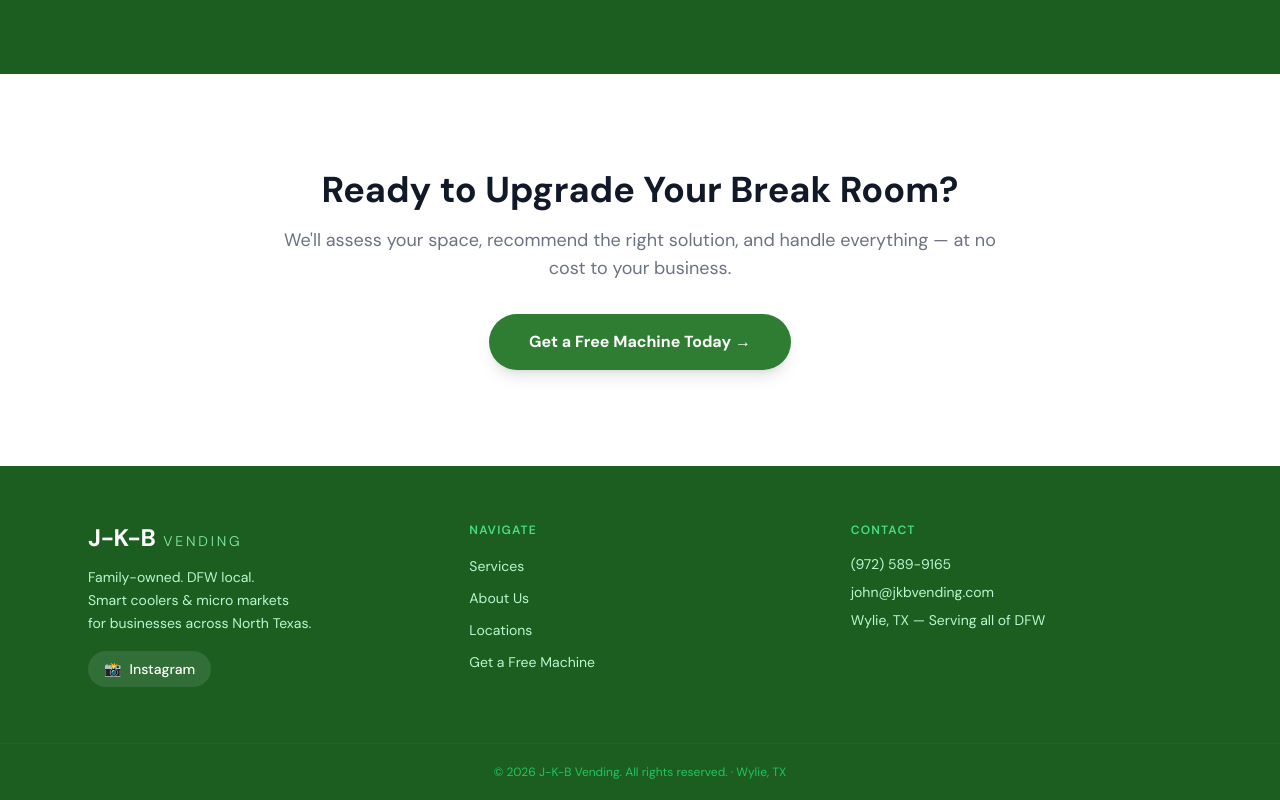
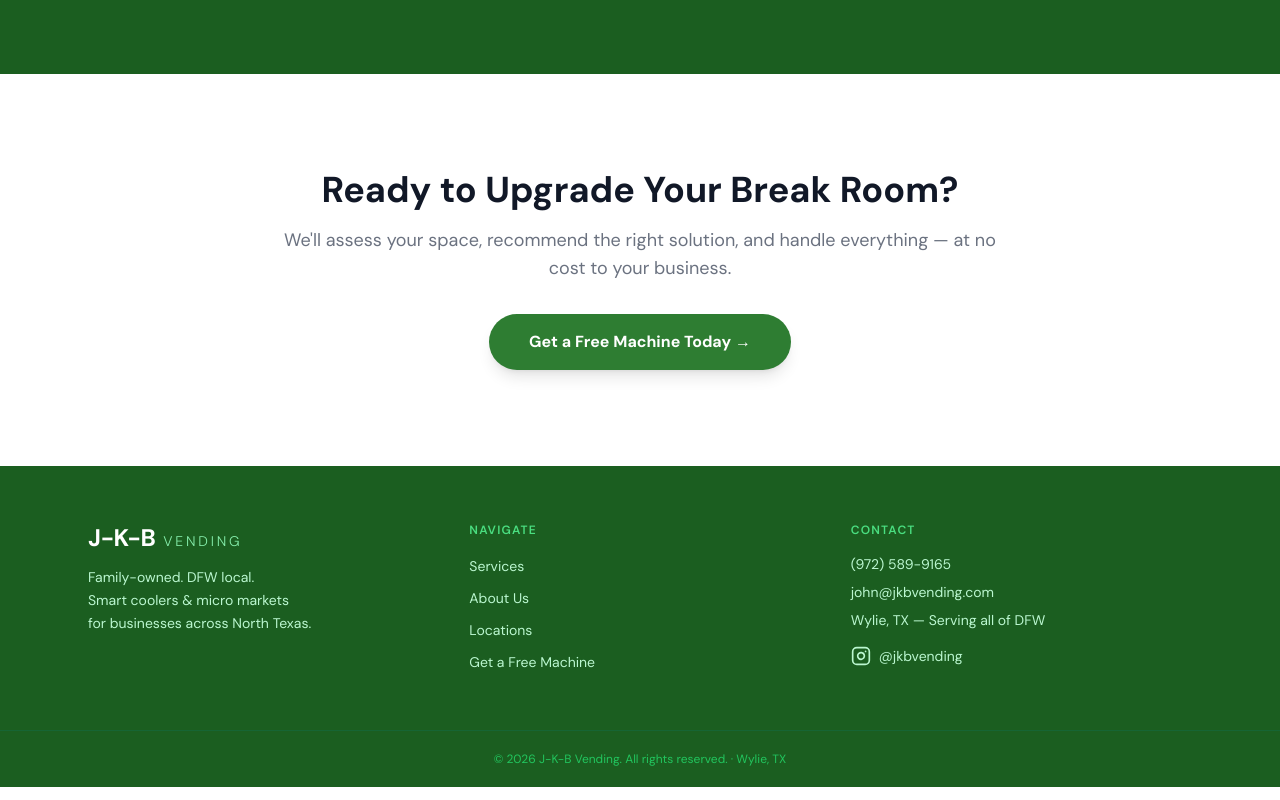
Before and after one commit to VendingHQ/JKBVending, a Next.js app: page / in a window 1280 px wide. Shown: the part 2609-3409 px from the top of the page. Built offline with nearby package versions, Linux system fonts and the light colour scheme.

Commit message:
Update Footer.tsx

```diff
--- a/src/components/Footer.tsx
+++ b/src/components/Footer.tsx
@@ -9,16 +9,11 @@
             <span className="text-2xl font-bold tracking-tight">J-K-B</span>
             <span className="text-sm font-light tracking-[0.2em] uppercase text-green-300">Vending</span>
           </div>
-          <p className="text-green-200 text-sm leading-relaxed mb-4">
+          <p className="text-green-200 text-sm leading-relaxed">
             Family-owned. DFW local.<br />
             Smart coolers & micro markets<br />
             for businesses across North Texas.
           </p>
-          <div className="flex gap-4">
-            <a href="https://www.instagram.com/jkbvending" target="_blank" rel="noopener noreferrer" className="bg-white/10 hover:bg-white/20 transition-colors rounded-full px-4 py-2 text-sm font-medium flex items-center gap-2">
-              <span>📸</span> Instagram
-            </a>
-          </div>
         </div>
 
         <div>
@@ -53,6 +48,16 @@
               </a>
             </li>
             <li>Wylie, TX — Serving all of DFW</li>
+            <li className="pt-2">
+              <a href="https://www.instagram.com/jkbvending" target="_blank" rel="noopener noreferrer" className="hover:text-white transition-colors inline-flex items-center gap-2">
+                <svg width="20" height="20" viewBox="0 0 24 24" fill="none" stroke="currentColor" strokeWidth="2" strokeLinecap="round" strokeLinejoin="round">
+                  <rect x="2" y="2" width="20" height="20" rx="5" ry="5"></rect>
+                  <path d="M16 11.37A4 4 0 1 1 12.63 8 4 4 0 0 1 16 11.37z"></path>
+                  <line x1="17.5" y1="6.5" x2="17.51" y2="6.5"></line>
+                </svg>
+                <span>@jkbvending</span>
+              </a>
+            </li>
           </ul>
         </div>
       </div>
```
